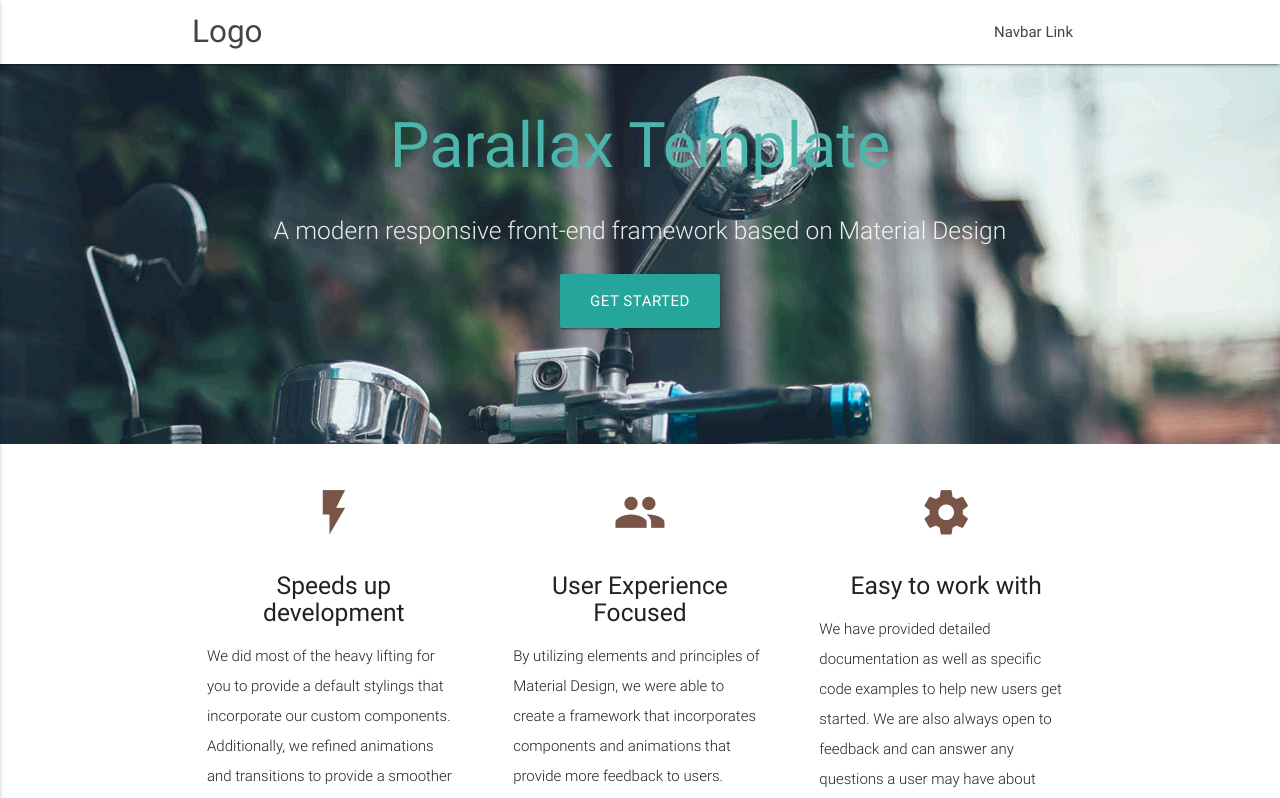
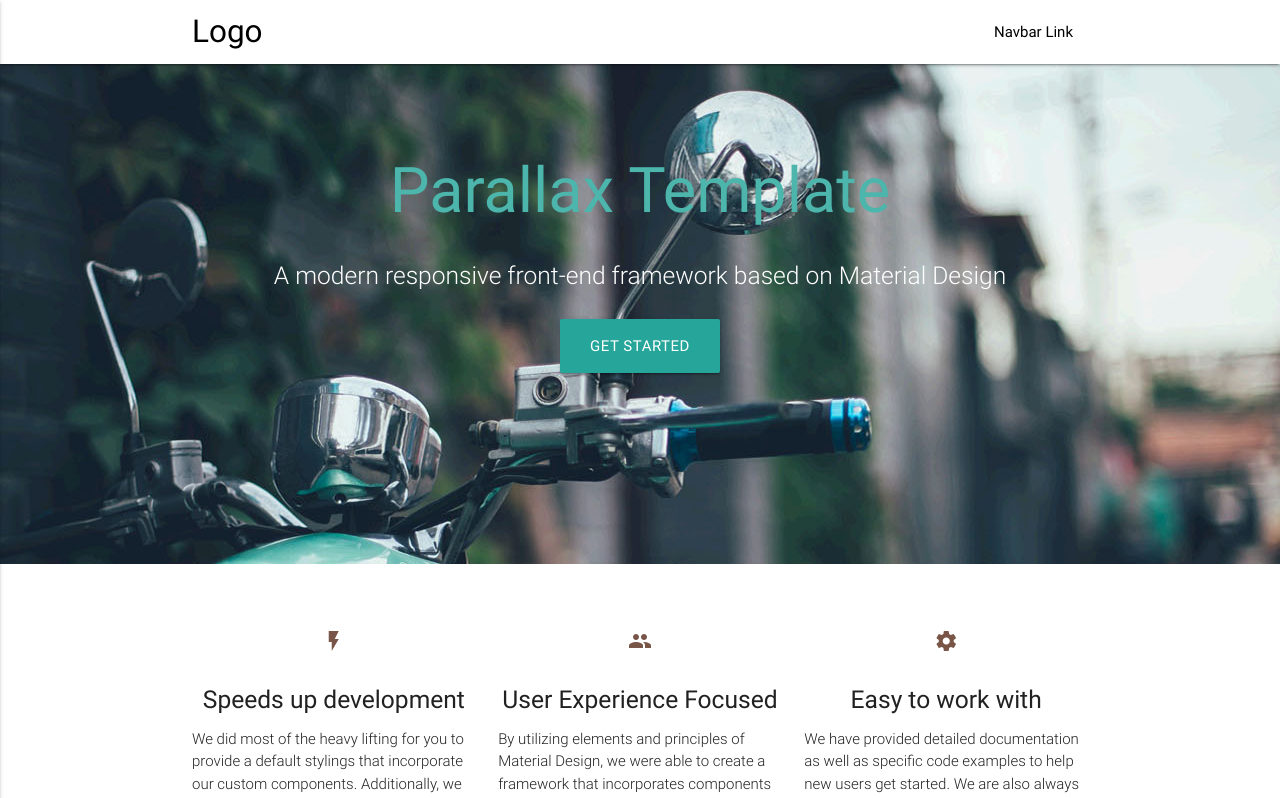
Before and after one commit to emanuelcovaci/transport-network, a Django app: page / in a window 1280 px wide. Shown: the top 798 px of the page. Run offline with Django 3.2, Linux system fonts and the light colour scheme; some libraries are stand-ins or nearby versions.

Commit message:
static files in index

```diff
--- a/src/templates/homepages/index.html
+++ b/src/templates/homepages/index.html
@@ -1,21 +1,23 @@
+
 <!DOCTYPE html>
 <html lang="en">
 <head>
+  {% load staticfiles %}
   <meta http-equiv="Content-Type" content="text/html; charset=UTF-8"/>
   <meta name="viewport" content="width=device-width, initial-scale=1, maximum-scale=1.0, user-scalable=no"/>
   <title>Parallax Template - Materialize</title>
 
   <!-- CSS  -->
   <link href="https://fonts.googleapis.com/icon?family=Material+Icons" rel="stylesheet">
-  <link href="css/materialize.css" type="text/css" rel="stylesheet" media="screen,projection"/>
-  <link href="css/style.css" type="text/css" rel="stylesheet" media="screen,projection"/>
+  <link href="{% static "public/css/materialize.css" type="text/css"%}" rel="stylesheet" media="screen,projection"/>
+  <link href="{% static "public/css/style.css" type="text/css" rel="stylesheet"%}" media="screen,projection"/>
 </head>
 <body>
   <nav class="white" role="navigation">
     <div class="nav-wrapper container">
-      <a id="logo-container" href="#" class="brand-logo">Logo</a>
+      <a style="color:black " id="logo-container" href="#" class="brand-logo">Logo</a>
       <ul class="right hide-on-med-and-down">
-        <li><a href="#">Navbar Link</a></li>
+        <li><a style="color: black" href="#">Navbar Link</a></li>
       </ul>
 
       <ul id="nav-mobile" class="side-nav">
@@ -30,7 +32,7 @@
       <div class="container">
         <br><br>
         <h1 class="header center teal-text text-lighten-2">Parallax Template</h1>
-        <div class="row center">
+        <div class="row center" style="color: white">
           <h5 class="header col s12 light">A modern responsive front-end framework based on Material Design</h5>
         </div>
         <div class="row center">
@@ -40,7 +42,7 @@
 
       </div>
     </div>
-    <div class="parallax"><img src="background1.jpg" alt="Unsplashed background img 1"></div>
+    <div class="parallax"><img src="{% static "public/background1.jpg" %}" alt="Unsplashed background img 1"></div>
   </div>
 
 
@@ -89,7 +91,7 @@
         </div>
       </div>
     </div>
-    <div class="parallax"><img src="background2.jpg" alt="Unsplashed background img 2"></div>
+    <div class="parallax"><img src="{% static "public/background2.jpg" %}"  alt="Unsplashed background img 2"></div>
   </div>
 
   <div class="container">
@@ -115,7 +117,7 @@
         </div>
       </div>
     </div>
-    <div class="parallax"><img src="background3.jpg" alt="Unsplashed background img 3"></div>
+    <div class="parallax"><img src="{% static "public/background3.jpg" %}"  alt="Unsplashed background img 3"></div>
   </div>
 
   <footer class="page-footer teal">
@@ -157,8 +159,8 @@
 
   <!--  Scripts-->
   <script src="https://code.jquery.com/jquery-2.1.1.min.js"></script>
-  <script src="js/materialize.js"></script>
-  <script src="js/init.js"></script>
+  <script src="{% static "public/js/materialize.js" %}"></script>
+  <script src="{% static "public/js/init.js" %}"></script>
 
   </body>
 </html>
```
Also changed, not shown: src/config/settings.py (line endings or trailing spaces).
